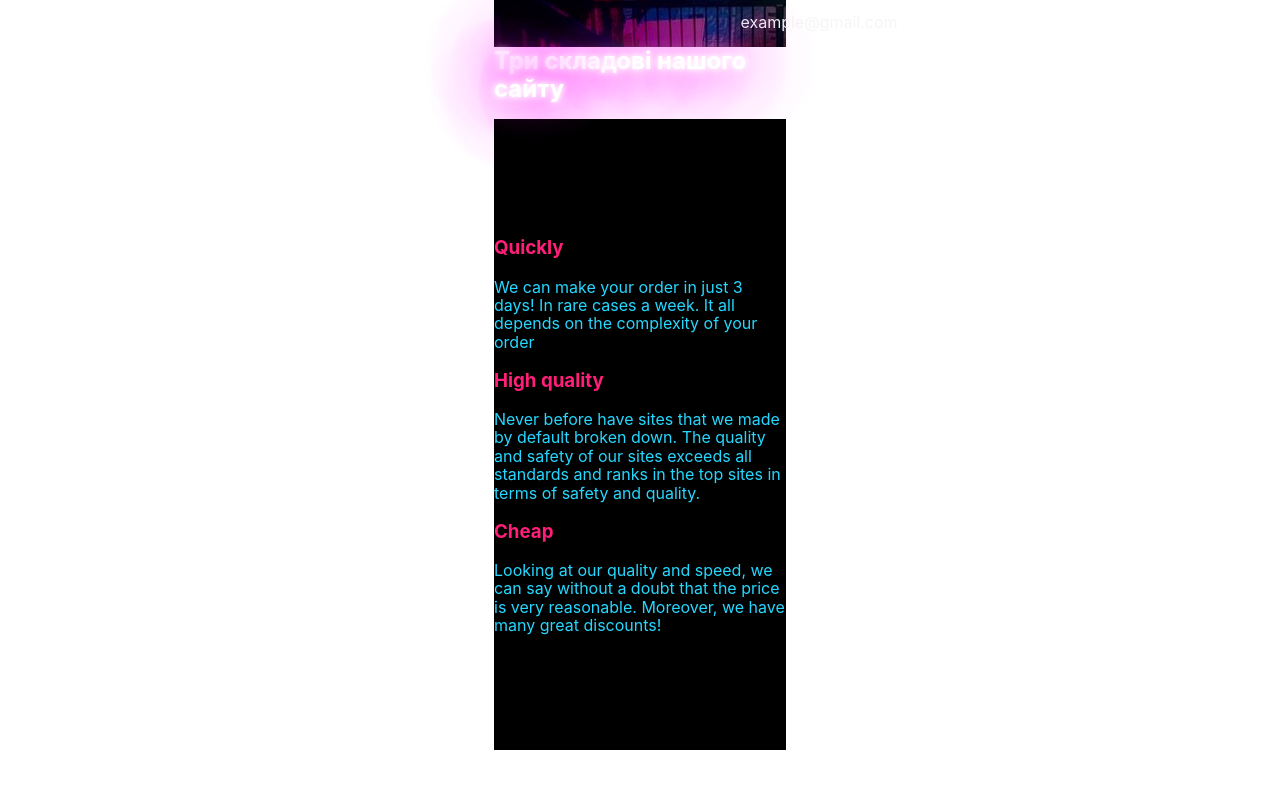
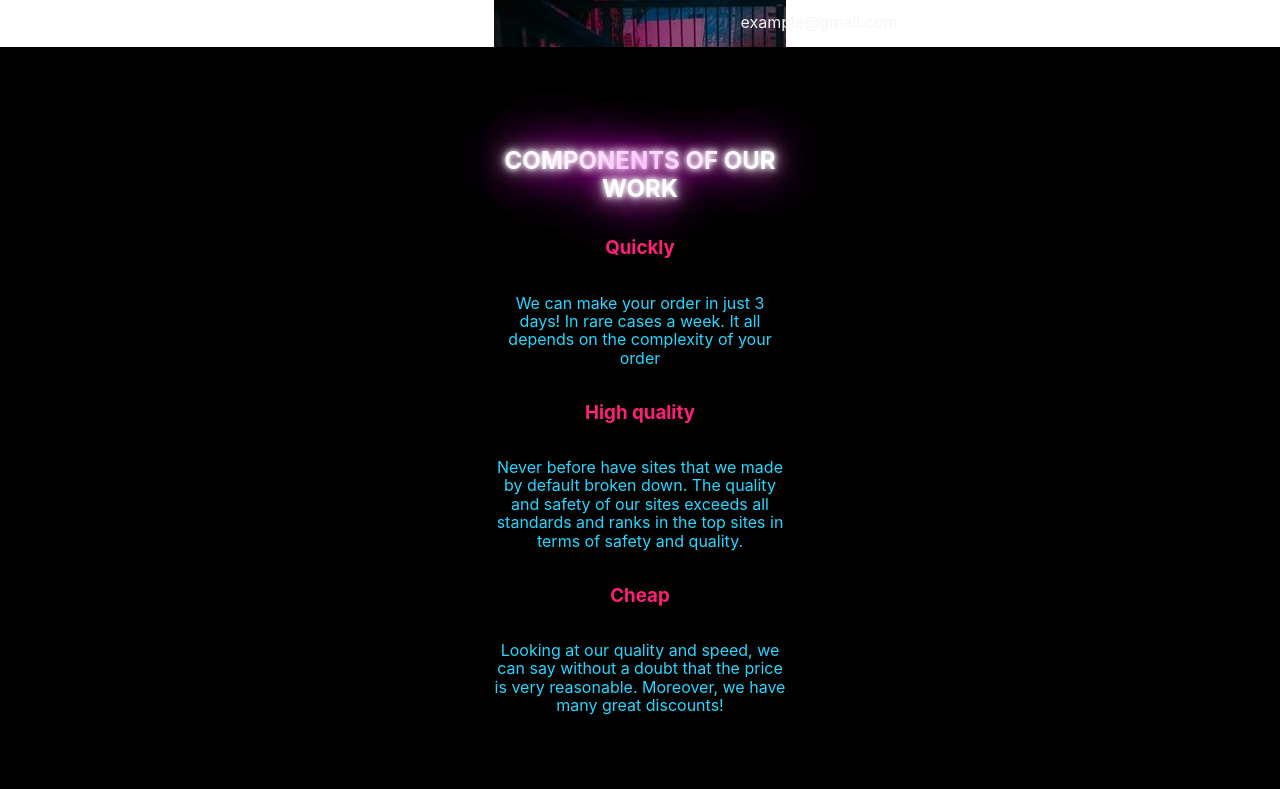
Before and after one commit to AleksandraHrevtsova/FE_1_Mobile_App_Project, a website: page src/index.html in a window 1280 px wide. Shown: the part 2253-3042 px from the top of the page. Before the commit the page ends 3019 px from the top, so only its background shows below. Drawn offline with nearby package versions, Linux system fonts and the light colour scheme; files that its build step writes are made by us from their sources; files whose address does not match are found by name.

Commit message:
section 7 complete

```diff
--- a/src/html/section7.html
+++ b/src/html/section7.html
@@ -1,22 +1,26 @@
-<section class="section7_container">
-  <h2 class="sect_title">Три складові нашого сайту </h2>
-  <ul class="section7_list">
-    <li>
-      <h3 class="h3">Quickly</h3>
-      <p class="p">We can make your order in just 3 days! In rare cases a week. It all depends on the complexity of your
+<div class="s7_wrapper">
+  <section class="section7 container">
+    <h2 class="s7_title">components of our work</h2>
+    <ul class="s7_list">
+      <li class="s7_item">
+        <h3 class="s7_item-h3">Quickly</h3>
+        <p class="s7_item-p">We can make your order in just 3 days! In rare cases a week. It all depends on the
+          complexity of
+          your
           order</p>
       </li>
-    <li>
-      <h3 class="h3">High quality</h3>
-      <p class="p">Never before have sites that we made by default broken down. The quality and safety of our sites
+      <li class="s7_item">
+        <h3 class="s7_item-h3">High quality</h3>
+        <p class="s7_item-p">Never before have sites that we made by default broken down. The quality and safety of our
+          sites
           exceeds all standards and ranks in the top sites in terms of safety and quality.</p>
       </li>
-    <li>
-      <h3 class="h3">Cheap</h3>
-      <p class="p">Looking at our quality and speed, we can say without a doubt that the price is very reasonable.
+      <li class="s7_item">
+        <h3 class="s7_item-h3">Cheap</h3>
+        <p class="s7_item-p">Looking at our quality and speed, we can say without a doubt that the price is very
+          reasonable.
           Moreover, we have many great discounts!</p>
       </li>
-
     </ul>
-
   </section>
+</div>
--- a/src/sass/section7.scss
+++ b/src/sass/section7.scss
@@ -1,29 +1,47 @@
-.section7_container {
+.container {
   width: 292px;
   margin: 0 auto;
 }
 
-.sect_title {
+.s7_wrapper {
+  background-color: black;
+}
+
+.section7 {
+  display: flex;
+  flex-flow: column;
+  justify-content: center;
+  text-align: center;
+  padding: 100px 0;
+}
+
+.s7_title {
+  display: block;
+  margin: 0 auto;
   color: #ffffff;
   text-shadow: 0 0 5px #ffffff, 0 0 10px #ffffff,
     0 0 20px #ffffff, 0 0 40px #ff00de, 0 0 80px #ff00de,
     0 0 90px #ff00de, 0 0 100px #ff00de, 0 0 150px #ff00de;
-  display: flex;
-  margin: 0 auto;
+  text-transform: uppercase;
 }
 
-.section7_list {
+.s7_list {
   flex-flow: column;
   justify-content: center;
-  padding: 100px 0;
-  background-color: black;
 }
 
-.h3 {
+.s7_item {
+  display: flex;
+  flex-flow: column;
+  justify-content: center;
+  text-align: center;
+}
+
+.s7_item-h3 {
   color: #ff1f78;
 }
 
-.p {
+.s7_item-p {
   color: #26d7ff;
 }
 
@@ -31,17 +49,46 @@
   .container {
     width: 708px;
   }
+
+  .section7 {
+    display: flex;
+    flex-flow: column;
+    justify-content: center;
+    text-align: center;
+    padding: 100px 0;
+  }
+
+  .s7_list {
+    display: block;
+    margin: 0 auto;
+    width: 600px;
+  }
+
 }
 
 @media (width:1200px) {
   .container {
-    width: 100%;
-    width: 1140px;
+    width: 1145px;
+    margin: 0 auto;
   }
 
-  .section7_list {
+  .section7 {
     display: flex;
-    flex-direction: row;
-    margin: 30px;
+    flex-flow: column;
+    justify-content: center;
+    align-items: center;
+    padding: 100px 0;
+  }
+
+  .s7_list {
+    display: flex;
+    flex-flow: row;
+    justify-content: space-between;
+    width: 800px;
+  }
+
+  .s7_item-p {
+    display: block;
+    width: 250px;
   }
 }
```
Also changed, not shown: build/css/styles.css, build/css/styles.min.css, build/index.html. Lines whose indentation alone changed are shown as unchanged.
